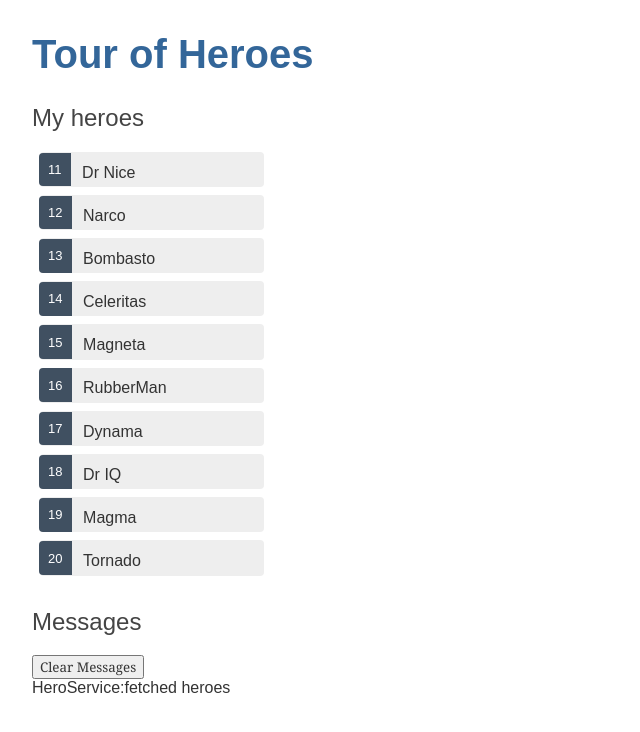
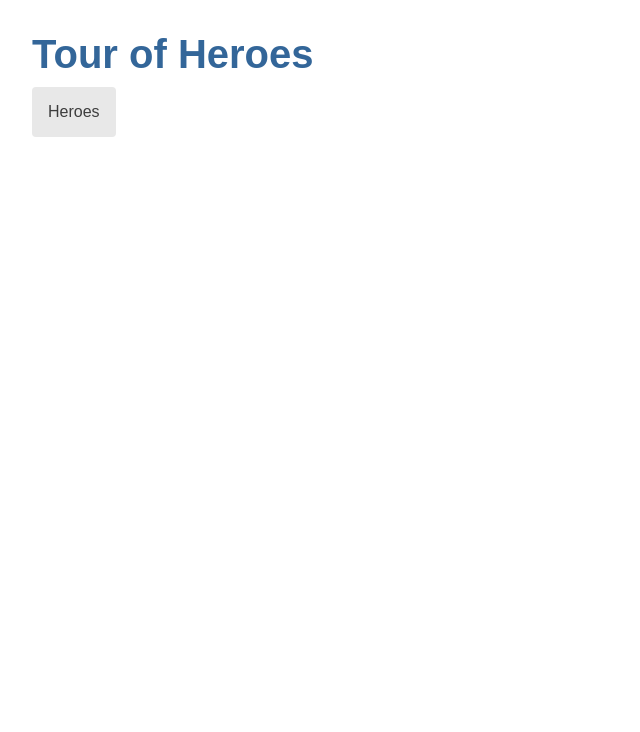
Before and after one commit to jeo19/angular-tour-of-heroes, an Angular app: page / in a window 1280 px wide. Shown: the top 732 px of the page, without its empty margins (0-640 px from the left). Built offline with nearby package versions, Linux system fonts and the light colour scheme.

Commit message:
feat:Add the navigation on heroes component

```diff
--- a/src/app/app-routing.module.ts
+++ b/src/app/app-routing.module.ts
@@ -1,7 +1,10 @@
 import { NgModule } from '@angular/core';
 import { RouterModule, Routes } from '@angular/router';
+import { HeroesComponent } from './heroes/heroes.component';
 
-const routes: Routes = [];
+const routes: Routes = [
+  {path:'heroes',component:HeroesComponent}
+];
 
 @NgModule({
   imports: [RouterModule.forRoot(routes)],
--- a/src/app/app.component.css
+++ b/src/app/app.component.css
@@ -0,0 +1,20 @@
+h1 {
+    margin-bottom: 0;
+  }
+  nav a {
+    padding: 1rem;
+    text-decoration: none;
+    margin-top: 10px;
+    display: inline-block;
+    background-color: #e8e8e8;
+    color: #3d3d3d;
+    border-radius: 4px;
+  }
+
+  nav a:hover {
+    color: white;
+    background-color: #42545C;
+  }
+  nav a.active {
+    background-color: black;
+  }
--- a/src/app/app.component.html
+++ b/src/app/app.component.html
@@ -1,3 +1,6 @@
 <h1>{{title}}</h1>
-<app-heroes></app-heroes>
+<nav>
+    <a routerLink="/heroes">Heroes</a>
+</nav>
+<router-outlet></router-outlet>
 <app-messages></app-messages>
```
